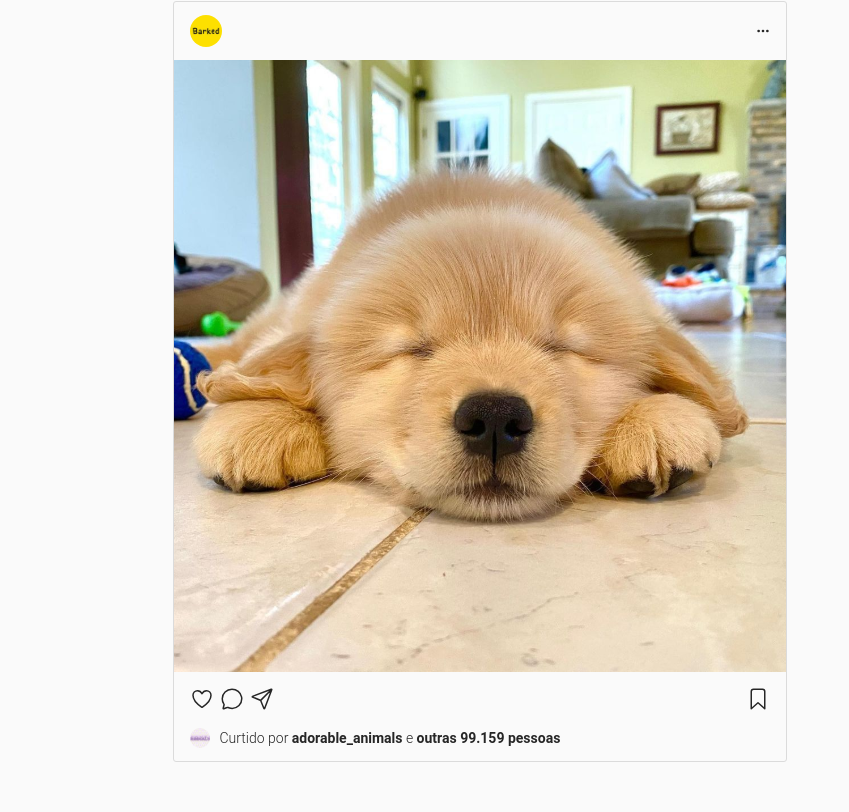
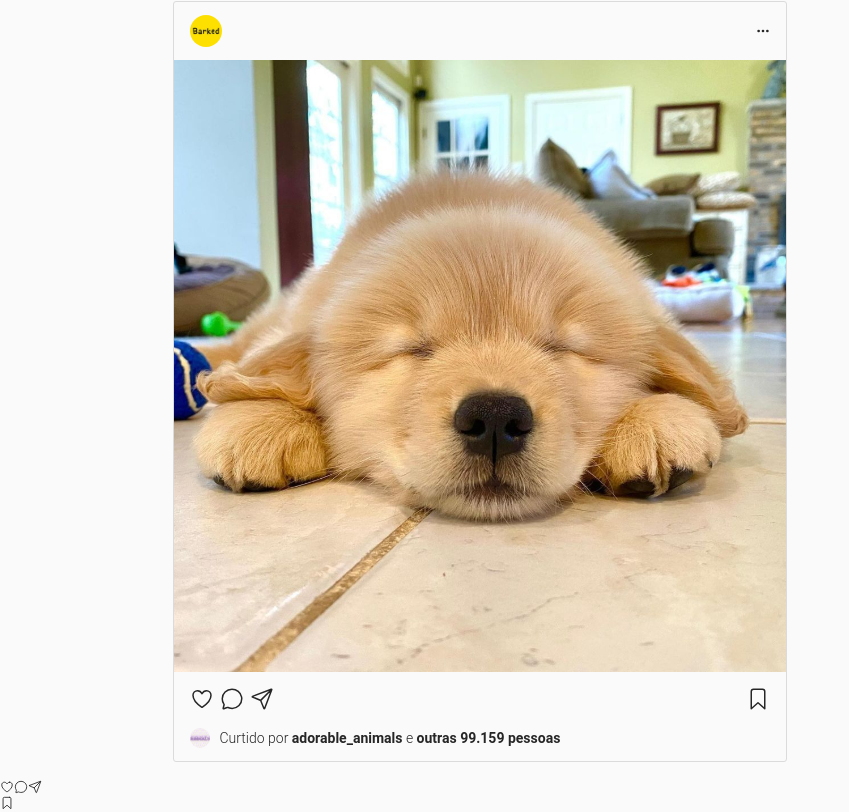
Before and after one commit to eduardaricaldes/projeto7-instagramreact, a React (Create React App) app: page / in a window 1280 px wide. Shown: the part 1002-1814 px from the top of the page, without its empty margins (0-849 px from the left). Before the commit the page ends 1782 px from the top, so only its background shows below. Built offline with nearby package versions, Linux system fonts and the light colour scheme.

Commit message:
criado preenchimento do botao salvar

```diff
--- a/src/components/Esquerda/Post.js
+++ b/src/components/Esquerda/Post.js
@@ -1,4 +1,11 @@
+import { useState } from "react";
 export default function Post(props){
+  const [bookmark, setBookmark] = useState("bookmark-outline")
+  function buttonPreenchido(){
+    setBookmark("bookmark")
+  }
+
+
   return(
       <div className="post">
         <div className="topo">
@@ -21,7 +28,7 @@ export default function Post(props){
               <ion-icon name="paper-plane-outline"></ion-icon>
             </div>
             <div>
-              <ion-icon name="bookmark-outline"></ion-icon>
+              <ion-icon name={bookmark} onClick={buttonPreenchido}></ion-icon>
             </div>
           </div>
           <div className="curtidas">
--- a/src/components/Esquerda/Posts.js
+++ b/src/components/Esquerda/Posts.js
@@ -7,6 +7,7 @@ import adorableAnimals from "../../assets/img/adorable_animals.svg";
 import Post from "./Post";
 
 export default function Posts (){
+  <button></button>
   const posts = [
     {
       id:1,
--- a/src/components/Fundo-mobile.js
+++ b/src/components/Fundo-mobile.js
@@ -1,11 +1,22 @@
+import { useState } from "react";
 export default  function FundoMobile (){
+  const [bookmark, setBookmark] = useState("bookmark-outline")
+  function buttonPreenchido(){
+    setBookmark("bookmark")
+  }
   return(
-    <div className="fundo-mobile">
-      <ion-icon name="home"></ion-icon>
-      <ion-icon name="search-outline"></ion-icon>
-      <ion-icon name="add-circle-outline"></ion-icon>
-      <ion-icon name="heart-outline"></ion-icon>
-      <ion-icon name="person-outline"></ion-icon>
+    <div className="fundo">
+      <div className="acoes">
+        <div>
+          <ion-icon name="heart-outline"></ion-icon>
+          <ion-icon name="chatbubble-outline"></ion-icon>
+          <ion-icon name="paper-plane-outline"></ion-icon>
+        </div>
+        <div>
+          <ion-icon name={bookmark} onClick={buttonPreenchido} ></ion-icon>
+        </div>
+      </div>
     </div>
+
   );
 }
```
